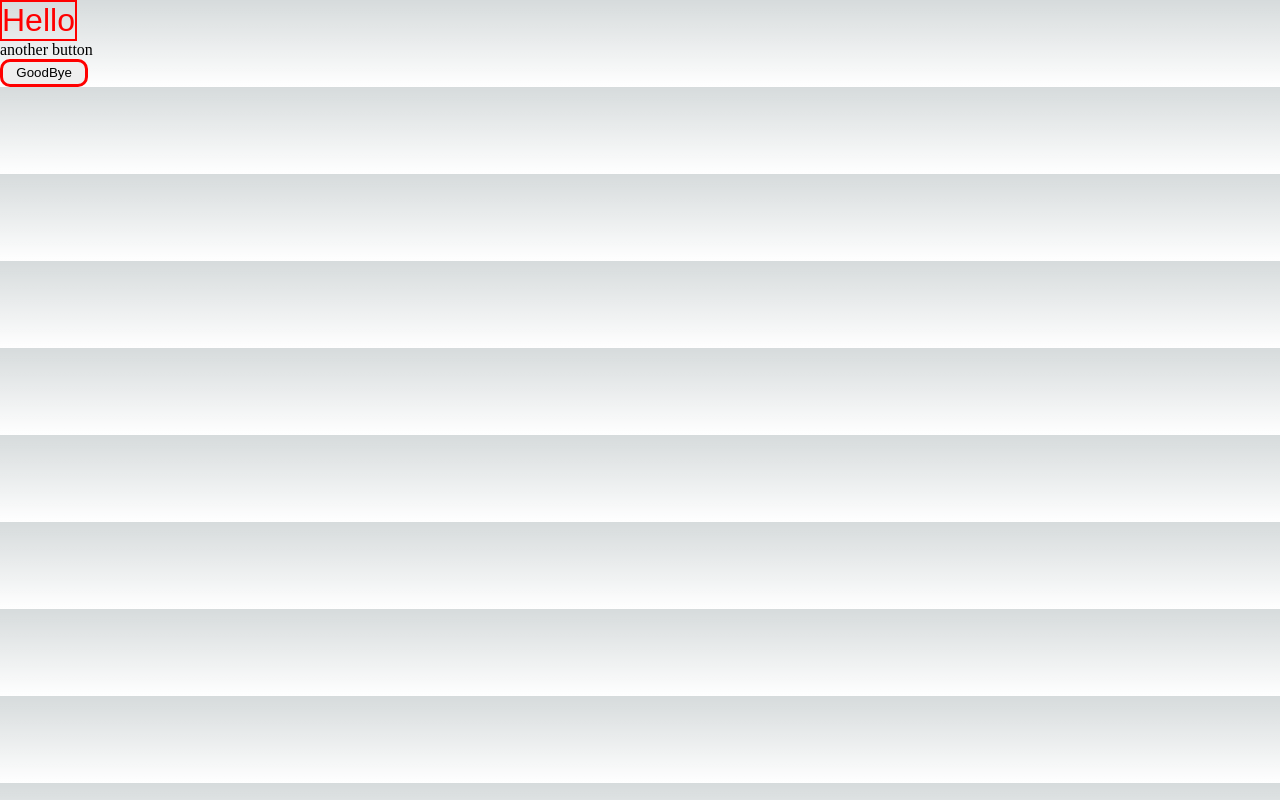
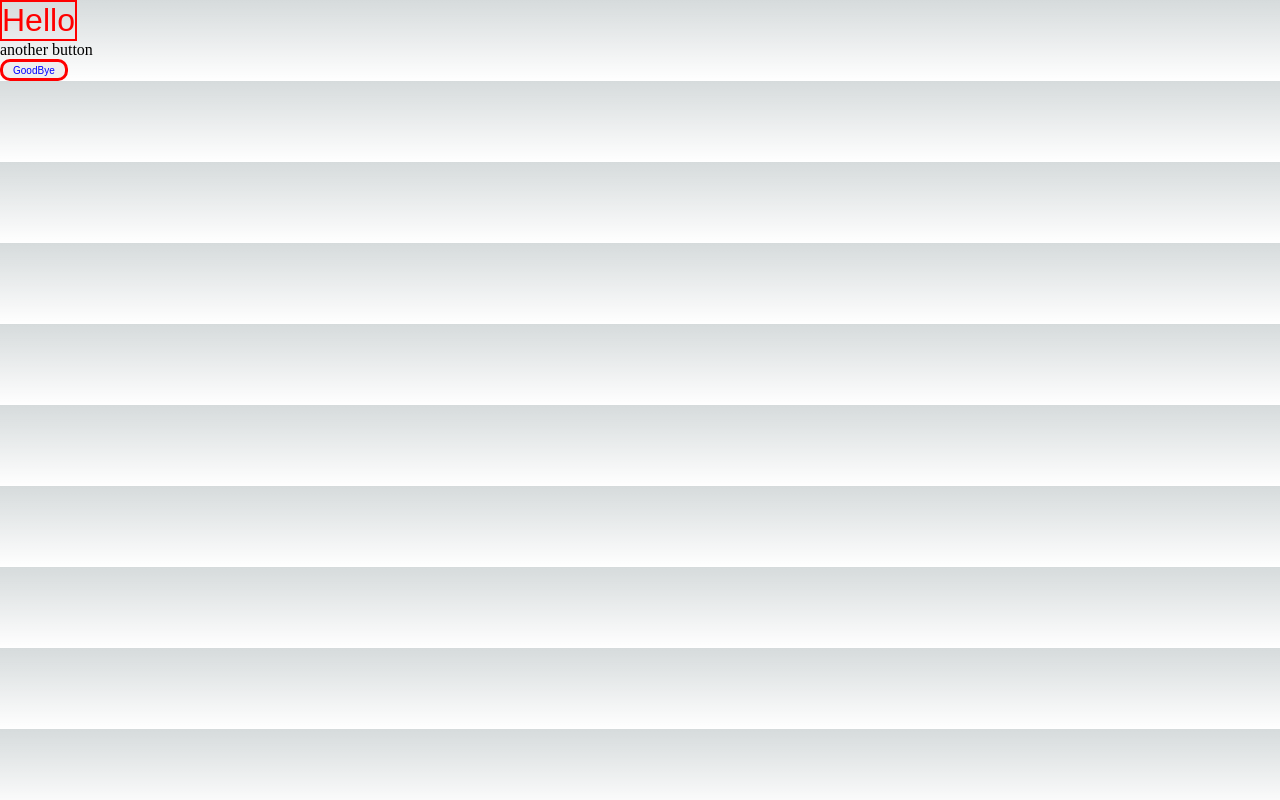
Before and after one commit to nkserveren26/testnextjs, a Next.js app: page /styledprops in a window 1280 px wide. Built offline with nearby package versions, Linux system fonts and the light colour scheme.

Commit message:
add font css in styledprops

```diff
--- a/src/pages/styledprops.tsx
+++ b/src/pages/styledprops.tsx
@@ -13,6 +13,11 @@ const redBox = css`
     border-radius: 10px;
 `;
 
+const font = css`
+    color: blue;
+    font-size: 10px;
+`;
+
 //styled-componentで定義したコンポーネントの先頭文字は大文字にする。小文字だとエラーになる
 const Button = styled.button<ButtonProps>`
     /* color, background, borderはpropsの値を使用 */
@@ -24,8 +29,8 @@ const Button = styled.button<ButtonProps>`
 `;
 
 const AnotherButton = styled.button`
-    color: "blue";
     ${redBox}
+    ${font}
 `;
 
 const Styledprops: NextPage = () => {
```
